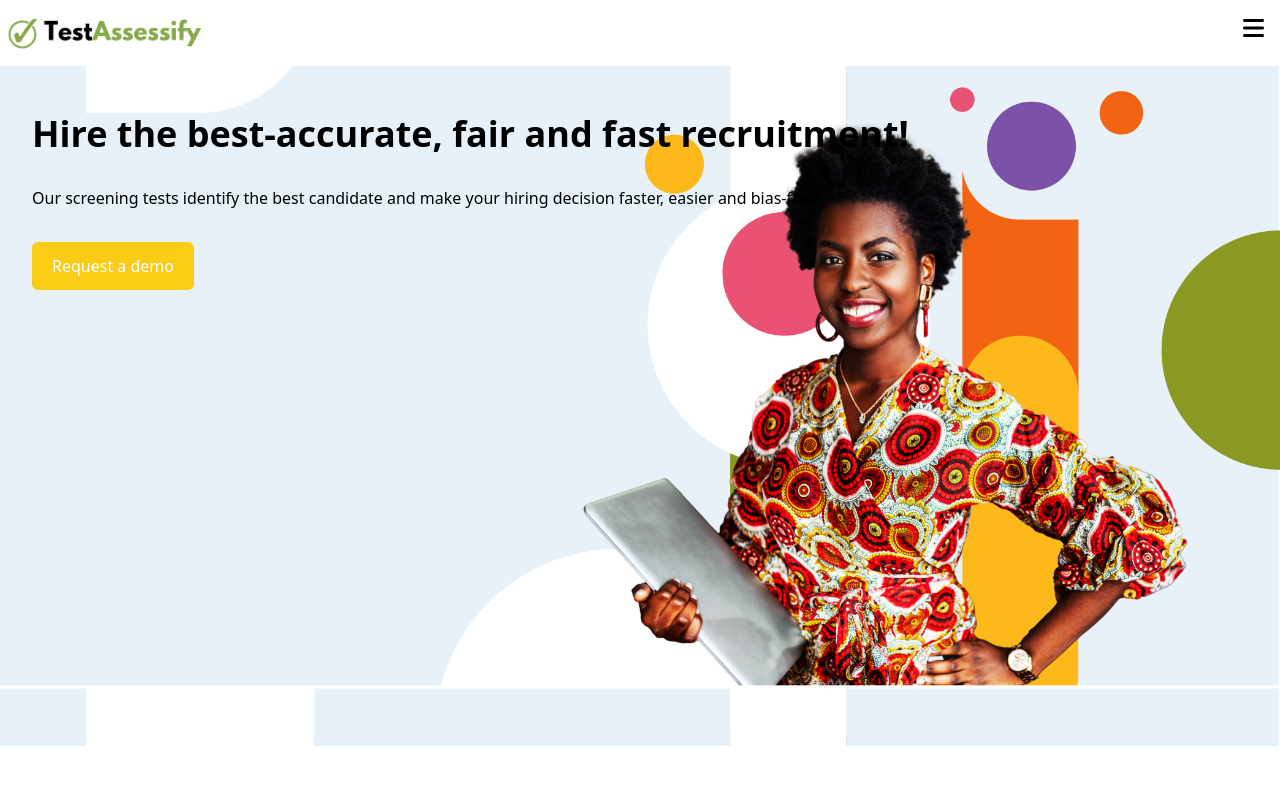
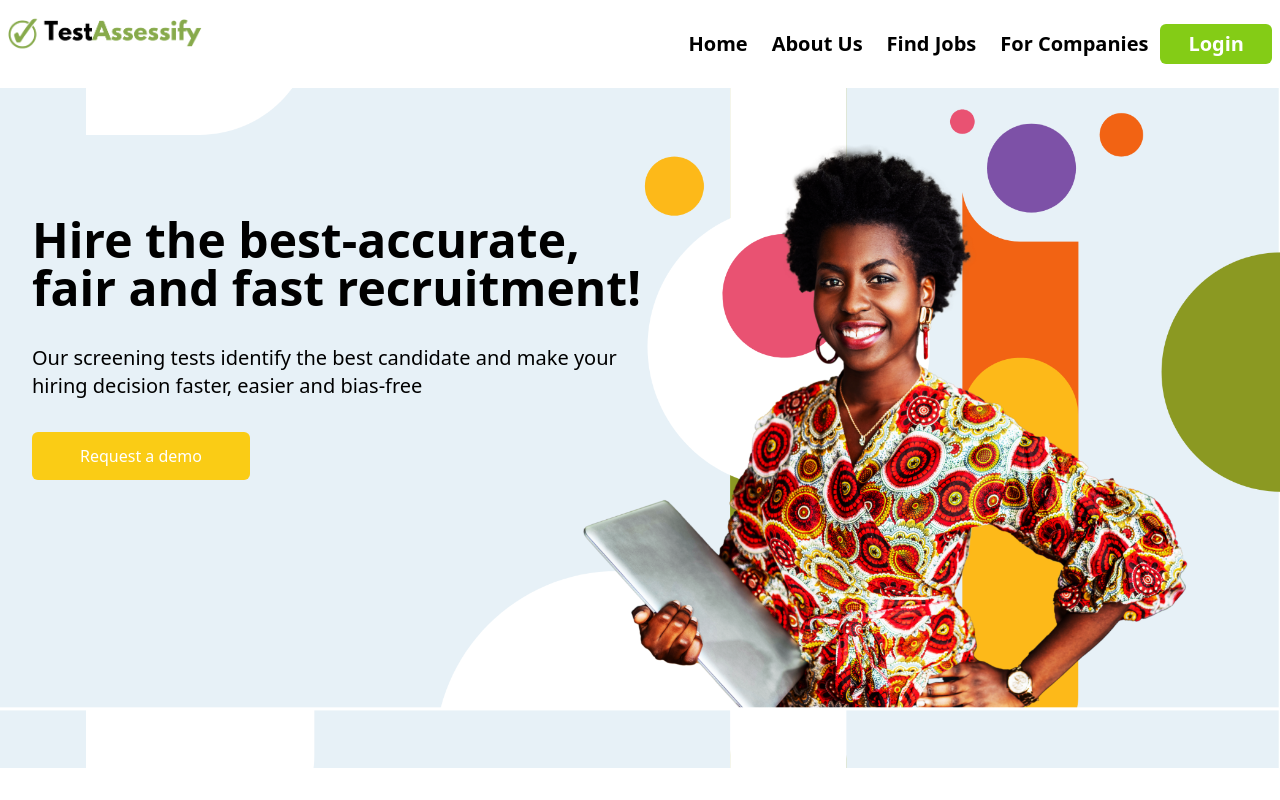
Before and after one commit to tcodes317/TestAssessify_proj, a React (Vite) app in the folder app/: page / in a window 1280 px wide. Shown: the top 800 px of the page. Built offline with nearby package versions, Linux system fonts and the light colour scheme.

Commit message:
6/13/2024

```diff
--- a/app/src/components/Header/Header.jsx
+++ b/app/src/components/Header/Header.jsx
@@ -9,9 +9,9 @@ export default function Header(){
                     <div className="desk:w-52 gal:w-6/12">
                         <img src={logo} srcset={logo} className="w-52" />
                     </div>
-                    <i className="fa fa-bars desk:hidden gal:block px-4 text-2xl"></i>
-                    <div className="gal:absolute gal:z-50 desk:static gal:hidden desk:block gal:bg-white gal:top-14 gal:w-full gal:left-0">
-                        <nav className="desk:space-x-6 gal:px-2 desk:justify-end gal:space-x-0 font-normal desk:items-center gal:flex gal:flex-col desk:flex-row">
+                    <i className="fa fa-bars desk:hidden ipad_pro:hidden gal:block px-4 text-2xl"></i>
+                    <div className="gal:absolute ipad_pro:static ipad_pro:block gal:z-50 desk:static gal:hidden desk:block gal:bg-white gal:top-14 gal:w-full gal:left-0">
+                        <nav className="desk:space-x-6 ipad_pro:font-semibold ipad_pro:text-xl ipad_pro:items-center gal:px-2 desk:justify-end gal:space-x-0 font-normal desk:items-center gal:flex gal:flex-col ipad_pro:flex-row ipad_pro:justify-end desk:flex-row">
                             <Link to="/" className="gal:p-3 gal:hover:bg-lime-500 desk:hover:bg-none desk:p-0">Home</Link>
                             <Link to="/about" className="gal:p-3 gal:hover:bg-lime-500 desk:hover:bg-none desk:p-0">About Us</Link>
                             <Link to="/findjob" className="gal:p-3 gal:hover:bg-lime-500 desk:hover:bg-none desk:p-0">Find Jobs</Link>
--- a/app/src/components/pages/Home.jsx
+++ b/app/src/components/pages/Home.jsx
@@ -13,11 +13,11 @@ export default function Home(){
             <Header />
 
             <div className="w-full relative gal:pt-12 gal:pl-8 desk:pl-0 desk:pt-0" id="bgOne"> {/** section one */}
-                <div className="desk:absolute space-y-8 top-72 desk:w-6/12 left-44">
-                    <h1 className="text-4xl font-bold desk:w-9/12 text-black gal:w-10/12">Hire the best-accurate, fair and fast recruitment!</h1>
-                    <p className="w-10/12">Our screening tests identify the best candidate and make your hiring decision faster, easier and bias-free</p>
+                <div className="deskii:left-44 desk:absolute desk:left-24 ipad:w-7/12 ipad:absolute nest:top-32 ipad:top-28 space-y-8 desk:top-72 desk:w-6/12">
+                    <h1 className="desk:text-4xl font-bold ipad_pro:w-10/12 desk:w-9/12 text-black iph_se:text-4xl gal:w-10/12 gal:text-4xl iph_xr:text-5xl iph_12:text-5xl iph_12:w-11/12 sam_s8:text-5xl sam_s8:w-full deskii:text-5xl">Hire the best-accurate, fair and fast recruitment!</h1>
+                    <p className="w-10/12 ipad_pro:text-xl">Our screening tests identify the best candidate and make your hiring decision faster, easier and bias-free</p>
                     <div className="">
-                        <button className="bg-yellow-400 p-3 px-5 text-white rounded-md">
+                        <button className="bg-yellow-400 deskii:p-4 deskii:px-8 desk:p-3 gal:p-3 gal:px-7 desk:px-5 iph_xr:px-12 text-white rounded-md">
                             <span>Request a demo</span>
                         </button>
                     </div>
@@ -56,7 +56,7 @@ export default function Home(){
 
             <div className="my-8"> {/** section four */}
                 <div className="text-center my-12">
-                    <h1 className="desk:text-4xl gal:text-5xl gal:text-blue-950 font-bold">Why you should use us</h1>
+                    <h1 className="desk:text-4xl gal:text-5xl gal:text-blue-950 font-bold iph_se:w-10/12 iph_se:mx-auto desk:mx-0 desk:w-0">Why you should use us</h1>
                 </div>
                 <div className="flex gal:space-y-8 desk:space-y-0 gal:flex-col desk:flex-row items-center desk:space-x-5 justify-center">
                     <div className="desk:w-3/12 gal:w-10/12">
@@ -100,7 +100,7 @@ export default function Home(){
                     <img src={imgv} className="w-11/12" srcset={imgv} />
                 </div>
                 <div className="desk:w-5/12 gal:px-8 desk:px-0 space-y-6 desk:space-y-8">
-                    <h1 className="font-bold w-10/12 text-blue-950 text-4xl desk:text-5xl desk:w-11/12 desk:mb-6">Top talent is priceless. We make finding them affordable and easier</h1>
+                    <h1 className="font-bold w-10/12 text-blue-950 text-4xl desk:text-5xl desk:w-11/12 desk:mb-6 iph_se:w-full iph_se:text-5xl">Top talent is priceless. We make finding them affordable and easier</h1>
                     <p className="text-blue-950 gal:font-semibold gal:!mt-8 desk:!mt-0 desk:text-xl  desk:!mb-6">A time-consuming screening process costs you a lot. Painful mis-hires cost you much, much more. With TestAssesify, you avoid all of this and see a huge return on investment every single year. Start screening with us today on our free plan.</p>
                     <div className="relative mt-8">
                         <button className="desk:bg-yellow-400 desk:!py-4 desk:px-12 desk:text-lg gal:bg-yellow-300 gal:px-8 gal:py-3 desk:py-0 desk:p-2 hover:bg-yellow-500 hover:transition-all rounded-md desk:px-6 text-white">
--- a/app/tailwind.config.js
+++ b/app/tailwind.config.js
@@ -4,6 +4,7 @@ export default {
   theme: {
     extend: {
       screens:{
+        deskii: '1920px',
         desk: "1440px",
         iph_se: "375px",
         iph_xr: "414px",
```
